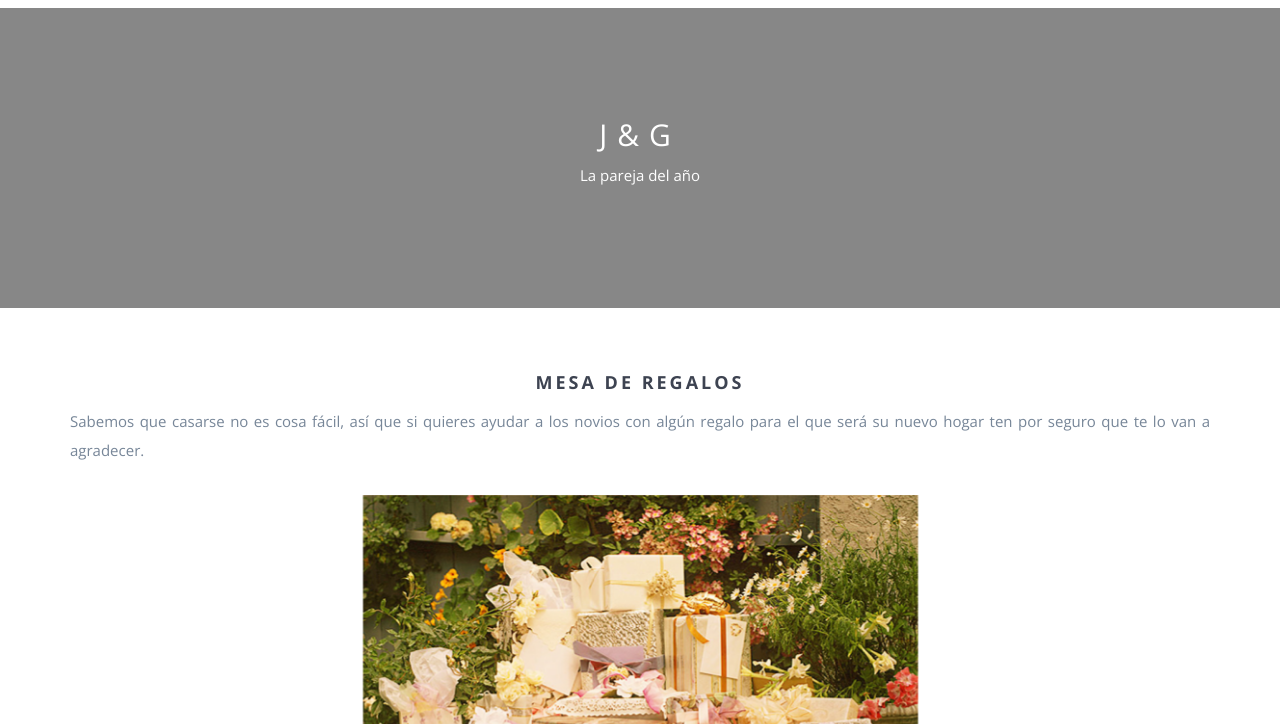
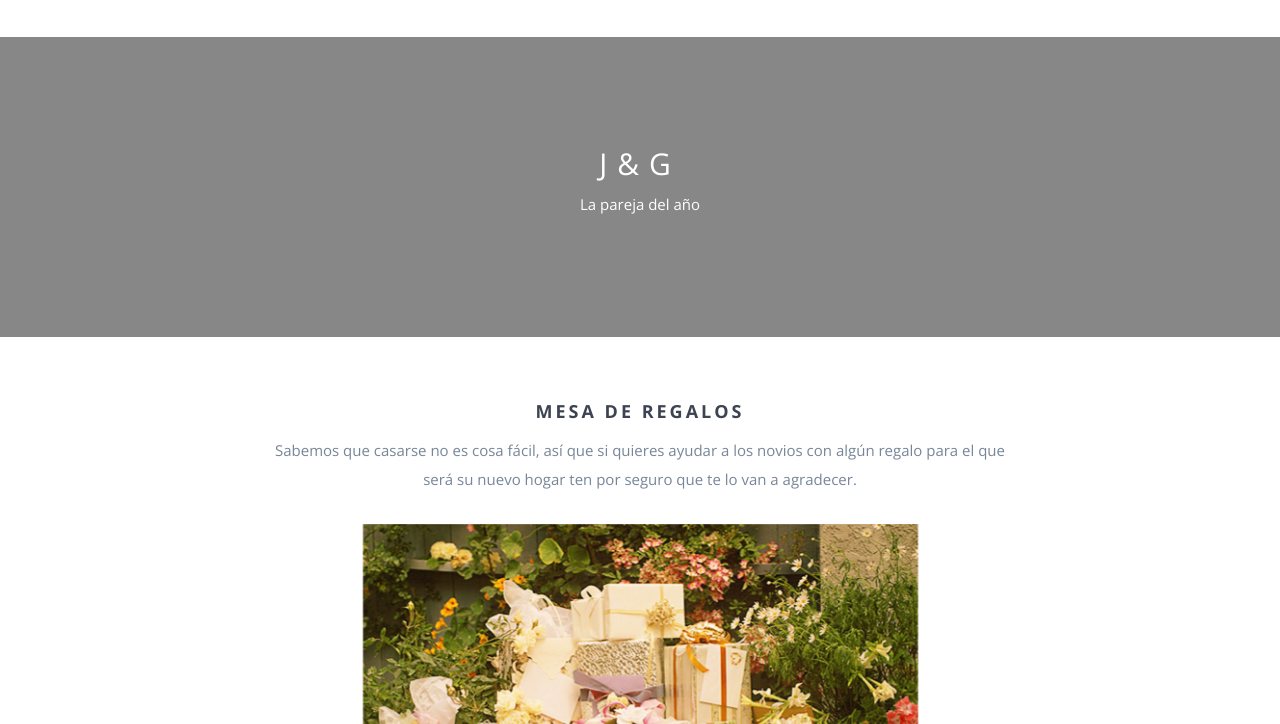
Before and after one commit to gabriel-solis/wedding-website-master, a website: page index.html in a window 1280 px wide. Shown: the part 4208-4932 px from the top of the page. Drawn offline with nearby package versions, Linux system fonts and the light colour scheme; some packages are replaced by stand-ins of ours; a script that the page names is missing; files whose address does not match are found by name.

Commit message:
Centrar etiquetas
Se centro el texto de etiquetas p en sections instagram y mesa-regalos.

```diff
--- a/index.html
+++ b/index.html
@@ -322,7 +322,7 @@
         <div class="row">
             <div class="col-md-12 text-center">
                 <h3>¡Una imagen dice más que mil palabras!</h3>
-                <p>Ayudanos a capturar cada momento, etiqueta tus fotos con el hashtag
+                <p class="text-center">Ayudanos a capturar cada momento, etiqueta tus fotos con el hashtag <br>
                     <a href="https://www.instagram.com/explore/tags/jessiandgabo/" target="_blank">#JessiandGabo</a>
                 </p>
             </div>
@@ -479,13 +479,15 @@
 <section id="gift-table" class="section-padding">
     <div class="container">
         <div class="row">
-            <div class="col-md-12 text-center">
+            <div class="col-md-2 col-lg-2"></div>
+            <div class="col-md-8 col-lg-8 text-center">
                 <h3>Mesa de regalos</h3>
-                <p>
+                <p class="text-center">
                     Sabemos que casarse no es cosa fácil, así que si quieres ayudar a los novios con algún regalo para el que será su nuevo hogar
                     ten por seguro que te lo van a agradecer.
                 </p>
             </div>
+            <div class="col-md-2 col-lg-2"></div>
         </div>
         <div class="row">
             <div class="col-md-3 col-lg-3"></div>
```
